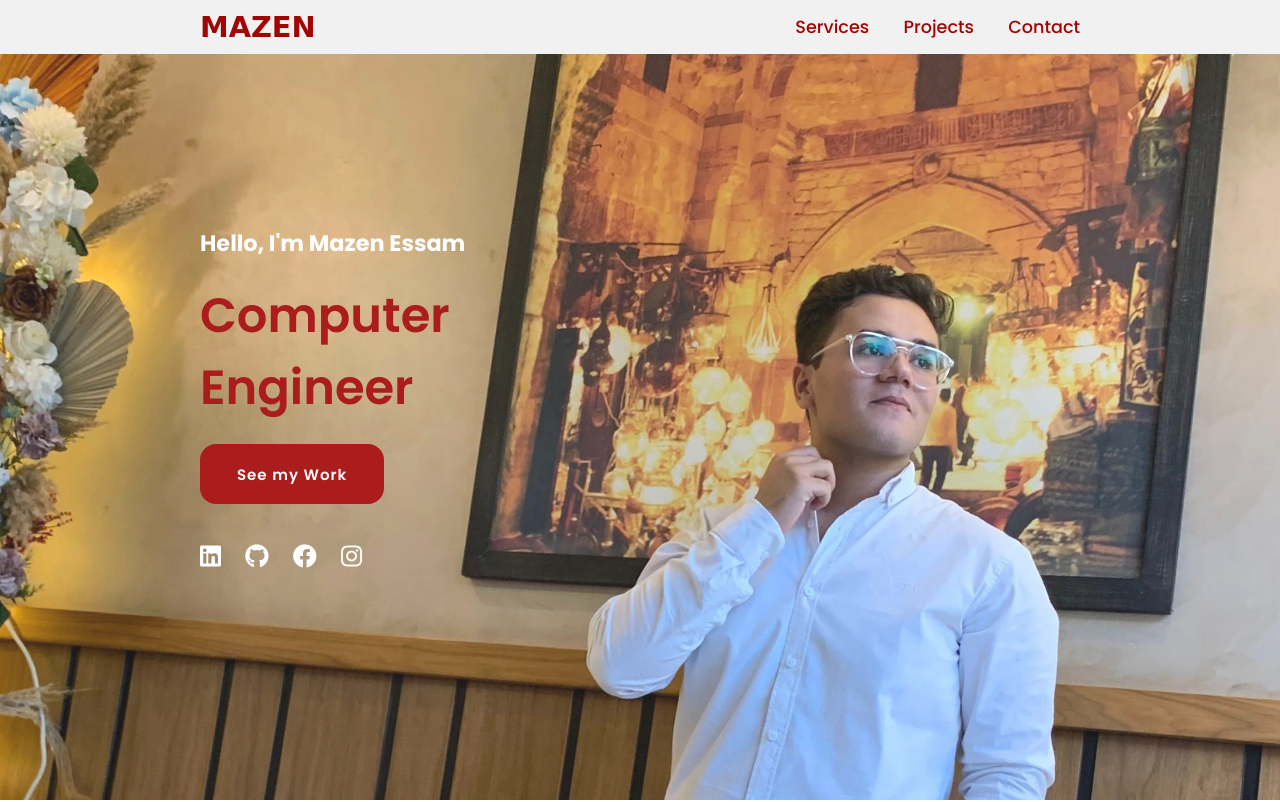
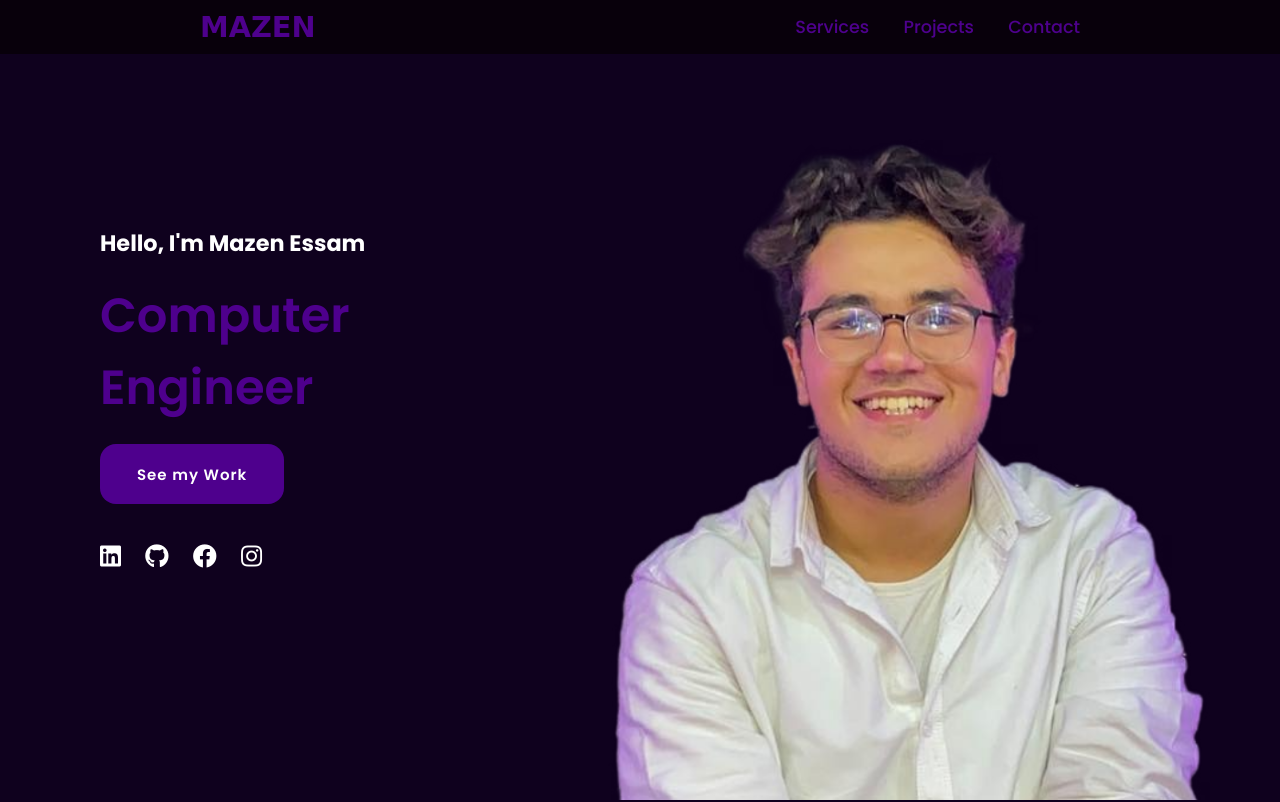
Before and after one commit to MazenEssam02/Portifilio, a plain HTML site: page index.html in a window 1280 px wide. Shown: the top 802 px of the page. Drawn offline with Linux system fonts and the light colour scheme.

Commit message:
editng main color and background of old porfolio

```diff
--- a/index.css
+++ b/index.css
@@ -6,10 +6,12 @@
     font-family: "Poppins", sans-serif;
     scroll-behavior: smooth;
 }
-
+body{
+  background-color: rgb(15, 1, 30);
+}
 
 header{
-    background-color: rgb(241, 241, 241);
+    background-color: rgb(8, 0, 11);
     width: 100%;
     position:fixed;
     z-index: 999;
@@ -19,7 +21,7 @@ header{
     padding: 10px 200px;
 }
 .Navigation a{
-    color: rgb(162, 4, 4);
+    color: rgb(78, 0, 141);
     text-decoration: none;
     font-size: 1.1em;
     font-weight: 500;
@@ -32,28 +34,30 @@ header{
     font-weight: 700;
     font-family: "Brush Script MT",Cursive;
     text-decoration: none;
-    color: rgb(162, 4, 4);
+    color: rgb(78, 0, 141);
     text-transform: uppercase;
     font-size: 1.8em;
 }
 section {
-    padding: 100px 200px;
+    padding: 100px ;
 }
 .main{
-    min-height: 100vh;
+    padding: 100px ;
+    height: 100vh;
     width: 100%;
     display: flex;
+    /* justify-content: space-between; */
     align-items: center;
-    background: url("./imgs/background.jpeg") no-repeat;
-    background-color: black;
+    background: url("./imgs/background2.png") no-repeat;
+
     background-size: cover;
-    background-position:top ;
-    opacity:0.9 ;
+    background-position:right ;
+    /* opacity:0.9; */
     /* background-attachment: fixed; */
 }
 .main h1{
     margin: 20px 0;
-    color: rgb(162, 4, 4);
+    color: rgb(78, 0, 141);
     font-size: 3em;
     font-weight: 600;
 }
@@ -61,9 +65,16 @@ section {
     color: white;
     font-size: 1.4em;
 }
+.main-image-container{
+  margin-left: 50px;
+}
+.main-image{
+width: 650px;
+height: 100vh;
+}
 #work{
     padding: 0.95em 2.1em;
-    background-color: rgb(162, 4, 4);
+    background-color: rgb(78, 0, 141);
     border-radius: 16px;
     border: none;
     letter-spacing: 1px;
@@ -138,9 +149,9 @@ section {
     font-size: 7.5em;
     text-align: center;
   }
-    .projects{
+    /* .projects{
        background-color: rgb(199, 169, 127);
-    }
+    } */
   .projects h1{
 
 
@@ -230,7 +241,7 @@ section {
 
     }
       footer{
-        background-color: rgb(199, 169, 127);
+        /* background-color: rgb(199, 169, 127); */
         padding: 0.5em;
       }
       .footer-div{
--- a/index.html
+++ b/index.html
@@ -17,7 +17,7 @@
             <a href="#Contact">Contact</a>
         </nav>
     </header>
-    <section class="main" id="#">
+    <div class="main" id="#">
         <div>
             <h3>Hello, I'm Mazen Essam</h3>
             <h1>Computer <br> Engineer</h1>
@@ -30,8 +30,12 @@
 
             </div>
         </div>
+        <!-- <div class="main-image-container">
+            <img src="./imgs/background3.png" alt="" class="main-image">
 
-    </section>
+        </div> -->
+
+    </div>
     <section class="services" id="Services">
         <div>
 
```
Also changed, not shown: imgs/background2.png (added), imgs/background3.png (added), imgs/background33.png (added), imgs/background4.png (added).
